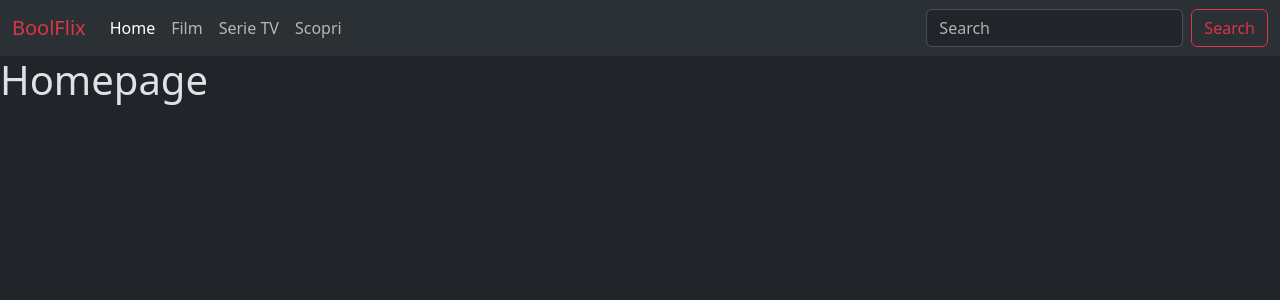
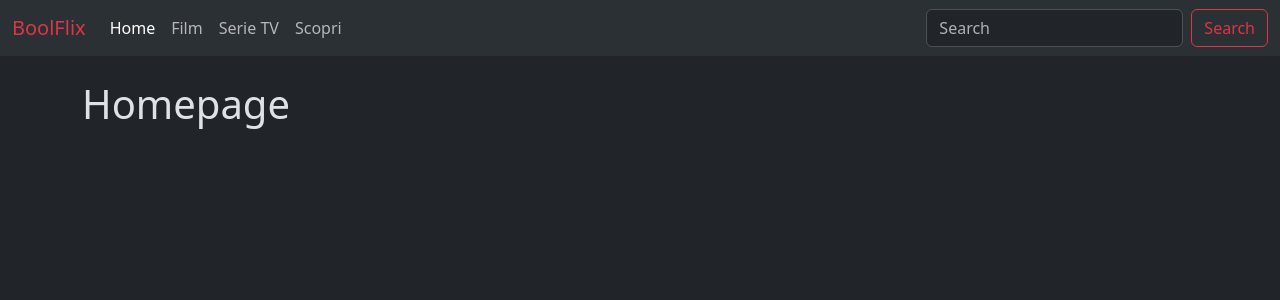
Before and after one commit to lorussogiacomoluca/react-boolflix, a React (Vite) app: page / in a window 1280 px wide. Shown: the top 300 px of the page. Built offline with nearby package versions, Linux system fonts and the light colour scheme.

Commit message:
[UPD] Define className for ,Outlet /> component

```diff
--- a/src/layouts/DefaultLayout.jsx
+++ b/src/layouts/DefaultLayout.jsx
@@ -9,7 +9,9 @@ const DefaultLayout = () => {
         <Navbar />
       </header>
       <main>
-        <Outlet />
+        <div className="container mt-4">
+          <Outlet />
+        </div>
       </main>
       <footer></footer>
     </>
```
